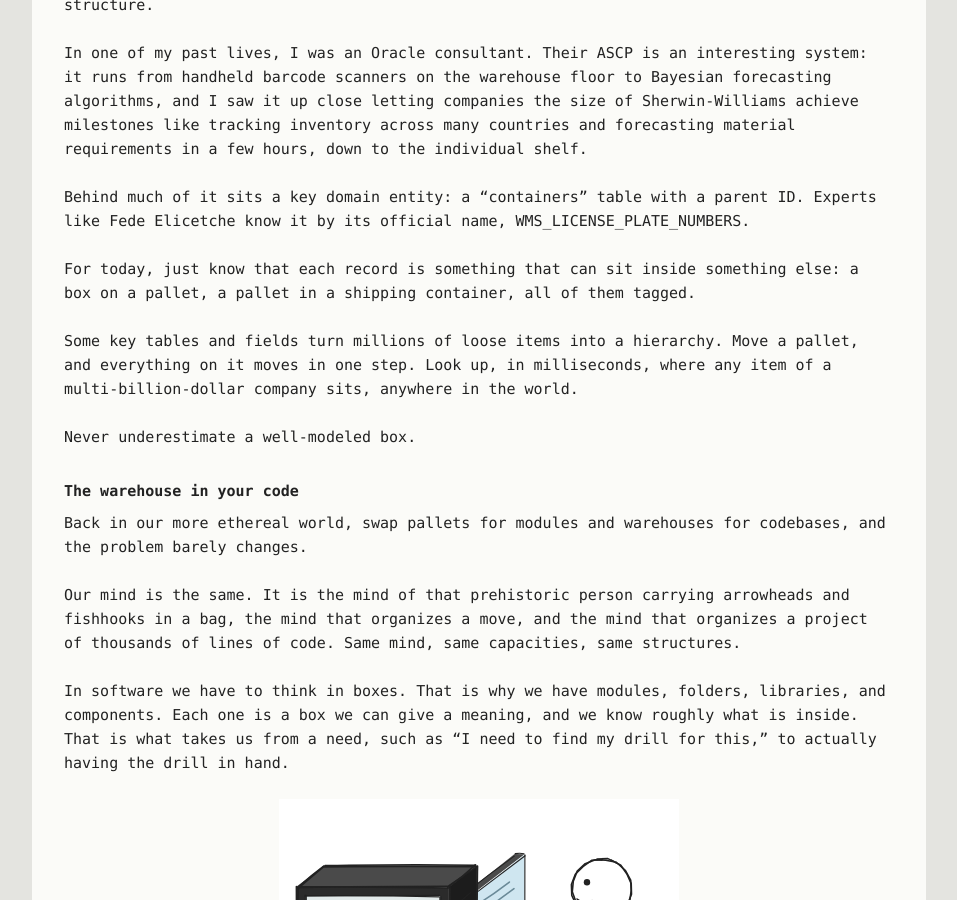
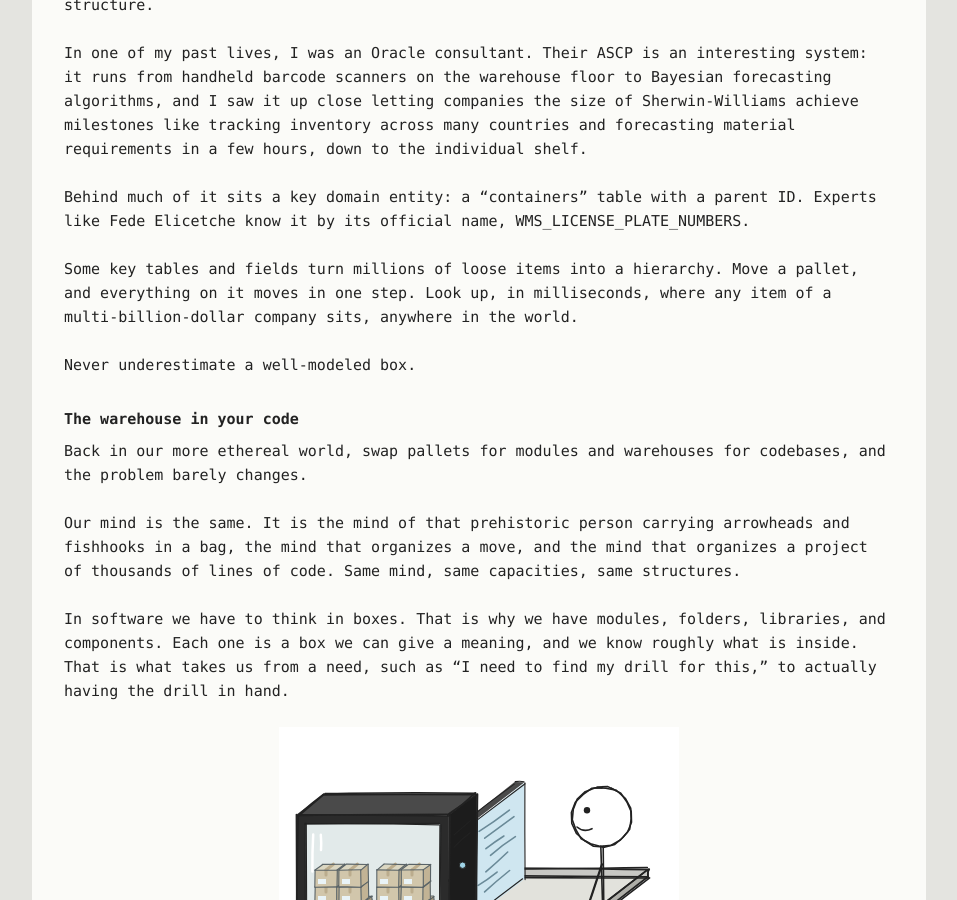
Before and after one commit to the-guish/the-dog-ate-my-typewriter, a Jekyll site: the page built from _posts/2026-11-01-my-dear-box.md, in a window 1280 px wide and 900 px high, scrolled down 1070 px. Shown: the whole window, without its empty margins (161-1118 px from the left). Built offline with Jekyll 4.4.1, drawn with Linux system fonts in a browser that asks for light colours; our own code applies the rules of GitHub Pages for plain Markdown files.

Commit message:
edits
Signed-off-by: Luis Castro <dev@guish.in>

```diff
--- a/_posts/2026-11-01-my-dear-box.md
+++ b/_posts/2026-11-01-my-dear-box.md
@@ -25,8 +25,6 @@ There is no way to run a large scale project without a structure, and without a
 In one of my past lives, I was an Oracle consultant. Their ASCP is an interesting system: it runs from handheld barcode scanners on the warehouse floor to Bayesian forecasting algorithms, and I saw it up close letting companies the size of Sherwin-Williams achieve milestones like tracking inventory across many countries and forecasting material requirements in a few hours, down to the individual shelf.
 
 Behind much of it sits a key domain entity: a "containers" table with a parent ID. Experts like Fede Elicetche know it by its official name, WMS_LICENSE_PLATE_NUMBERS.
-
-For today, just know that each record is something that can sit inside something else: a box on a pallet, a pallet in a shipping container, all of them tagged.
 
 Some key tables and fields turn millions of loose items into a hierarchy. Move a pallet, and everything on it moves in one step. Look up, in milliseconds, where any item of a multi-billion-dollar company sits, anywhere in the world.
 
```
